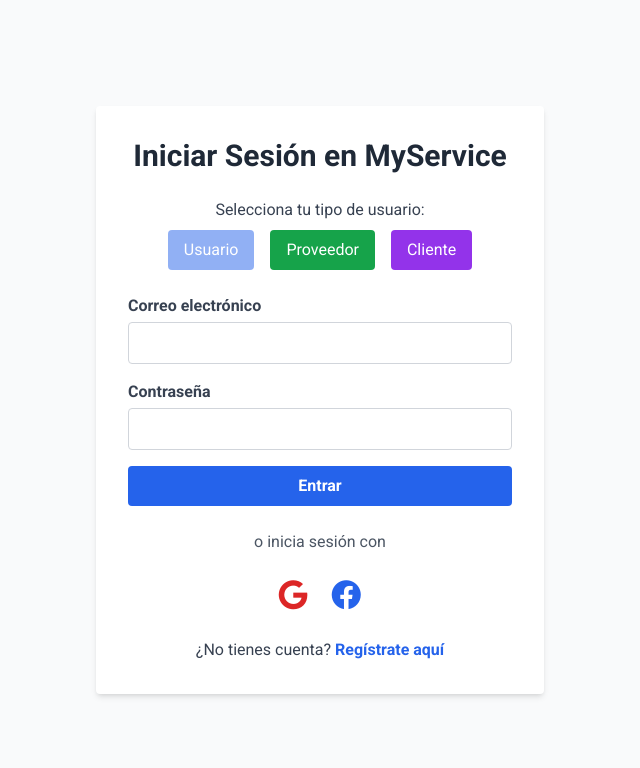
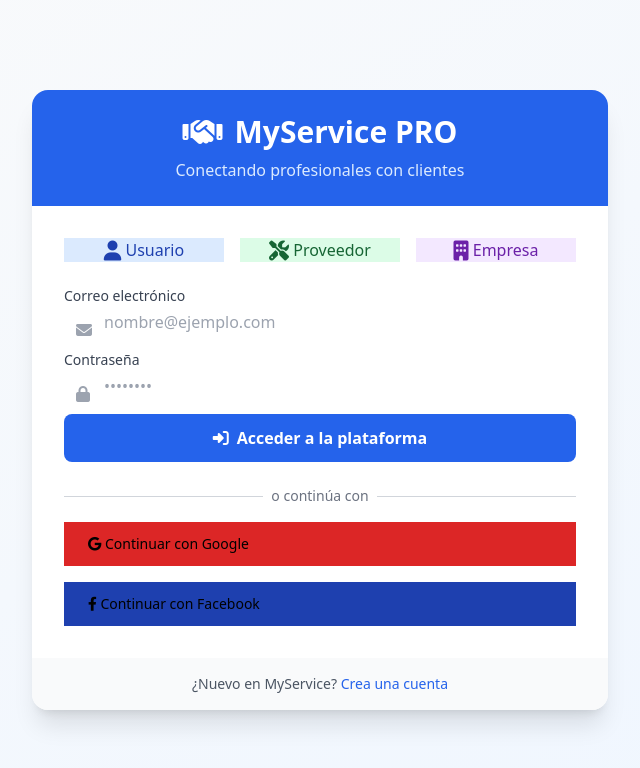
Before and after one commit to gustavosis/blackboxai-1745446833052, a website: page myservice/public/index.html in a window 1280 px wide. Shown: the whole page, without its empty margins (320-960 px from the left). Drawn offline with nearby package versions, Linux system fonts and the light colour scheme.

Commit message:
Add myservice/public/index.html 1745455737054

```diff
--- a/myservice/public/index.html
+++ b/myservice/public/index.html
@@ -1,119 +1,154 @@
 <!DOCTYPE html>
 <html lang="es">
 <head>
-  <meta charset="UTF-8" />
-  <meta name="viewport" content="width=device-width, initial-scale=1" />
-  <title>MyService - Inicio de Sesión</title>
+  <meta charset="UTF-8">
+  <meta name="viewport" content="width=device-width, initial-scale=1.0">
+  <title>MyService - Plataforma de Servicios</title>
+
+  <!-- Tailwind CSS + Google Fonts -->
   <script src="https://cdn.tailwindcss.com"></script>
-  <link href="https://fonts.googleapis.com/css2?family=Roboto:wght@400;700&display=swap" rel="stylesheet" />
-  <link rel="stylesheet" href="https://cdnjs.cloudflare.com/ajax/libs/font-awesome/6.0.0-beta3/css/all.min.css" />
+  <link href="https://fonts.googleapis.com/css2?family=Inter:wght@400;600;700&display=swap" rel="stylesheet">
+
+  <!-- Iconos -->
+  <link rel="stylesheet" href="https://cdnjs.cloudflare.com/ajax/libs/font-awesome/6.4.0/css/all.min.css">
+
   <style>
-    body {
-      font-family: 'Roboto', sans-serif;
-    }
+    [x-cloak] { display: none !important; }
+    .animate-pulse { animation: pulse 2s cubic-bezier(0.4, 0, 0.6, 1) infinite; }
+    @keyframes pulse { 0%, 100% { opacity: 1; } 50% { opacity: .5; } }
   </style>
 </head>
-<body class="bg-gray-50 min-h-screen flex flex-col justify-center items-center">
-  <div class="bg-white p-8 rounded shadow-md w-full max-w-md">
-    <h1 class="text-3xl font-bold mb-6 text-center text-gray-800">Iniciar Sesión en MyService</h1>
-    <div class="mb-6 text-center">
-      <p class="text-gray-700 mb-2">Selecciona tu tipo de usuario:</p>
-      <div class="flex justify-center space-x-4">
-        <button id="userBtn" class="px-4 py-2 bg-blue-600 text-white rounded hover:bg-blue-700 transition">Usuario</button>
-        <button id="providerBtn" class="px-4 py-2 bg-green-600 text-white rounded hover:bg-green-700 transition">Proveedor</button>
-        <button id="clientBtn" class="px-4 py-2 bg-purple-600 text-white rounded hover:bg-purple-700 transition">Cliente</button>
+<body class="font-inter bg-gradient-to-br from-gray-50 to-blue-50 min-h-screen flex items-center justify-center p-4">
+  <div class="w-full max-w-xl bg-white rounded-2xl shadow-xl overflow-hidden">
+    <!-- Header -->
+    <div class="bg-blue-600 p-6 text-center">
+      <div class="inline-flex items-center space-x-3">
+        <i class="fas fa-handshake fa-2x text-white"></i>
+        <h1 class="text-3xl font-bold text-white">MyService PRO</h1>
+      </div>
+      <p class="mt-2 text-blue-100">Conectando profesionales con clientes</p>
+    </div>
+
+    <!-- Contenido Principal -->
+    <div class="p-8 space-y-6">
+      <!-- Selector de Rol -->
+      <div class="grid grid-cols-3 gap-4">
+        <button data-role="user" class="role-btn bg-blue-100 text-blue-800">
+          <i class="fas fa-user fa-lg mb-2"></i>
+          Usuario
+        </button>
+        <button data-role="provider" class="role-btn bg-green-100 text-green-800">
+          <i class="fas fa-tools fa-lg mb-2"></i>
+          Proveedor
+        </button>
+        <button data-role="client" class="role-btn bg-purple-100 text-purple-800">
+          <i class="fas fa-building fa-lg mb-2"></i>
+          Empresa
+        </button>
+      </div>
+
+      <!-- Formulario de Login -->
+      <form id="loginForm" class="space-y-4">
+        <div>
+          <label class="block text-sm font-medium text-gray-700 mb-1">Correo electrónico</label>
+          <div class="relative">
+            <input type="email" required
+                   class="auth-input peer pl-10"
+                   placeholder="nombre@ejemplo.com">
+            <i class="fas fa-envelope absolute left-3 top-3 text-gray-400 peer-focus:text-blue-500"></i>
           </div>
         </div>
 
-    <form id="loginForm" class="space-y-4">
         <div>
-        <label for="email" class="block text-gray-700 font-semibold mb-1">Correo electrónico</label>
-        <input type="email" id="email" name="email" required class="w-full border border-gray-300 rounded px-3 py-2 focus:outline-none focus:ring-2 focus:ring-blue-500" autocomplete="email" />
+          <label class="block text-sm font-medium text-gray-700 mb-1">Contraseña</label>
+          <div class="relative">
+            <input type="password" required
+                   class="auth-input peer pl-10"
+                   placeholder="••••••••">
+            <i class="fas fa-lock absolute left-3 top-3 text-gray-400 peer-focus:text-blue-500"></i>
           </div>
-      <div>
-        <label for="password" class="block text-gray-700 font-semibold mb-1">Contraseña</label>
-        <input type="password" id="password" name="password" required class="w-full border border-gray-300 rounded px-3 py-2 focus:outline-none focus:ring-2 focus:ring-blue-500" autocomplete="current-password" />
         </div>
-      <button type="submit" class="w-full bg-blue-600 text-white py-2 rounded hover:bg-blue-700 transition font-semibold">Entrar</button>
+
+        <button type="submit"
+                class="w-full bg-blue-600 hover:bg-blue-700 text-white font-semibold py-3 rounded-lg transition-all flex items-center justify-center">
+          <i class="fas fa-sign-in-alt mr-2"></i>
+          Acceder a la plataforma
+        </button>
       </form>
 
-    <div class="my-6 text-center text-gray-600">o inicia sesión con</div>
+      <!-- OAuth Social -->
+      <div class="space-y-4">
+        <div class="relative">
+          <div class="absolute inset-0 flex items-center">
+            <div class="w-full border-t border-gray-300"></div>
+          </div>
+          <div class="relative flex justify-center text-sm">
+            <span class="px-2 bg-white text-gray-500">o continúa con</span>
+          </div>
+        </div>
 
-    <div class="flex justify-center space-x-6 mb-6">
-      <a id="googleLogin" href="/auth/google" aria-label="Iniciar sesión con Google" class="text-red-600 hover:text-red-800 text-3xl">
+        <div class="flex flex-col space-y-4 w-full">
+          <a href="/auth/google" class="social-btn bg-red-600 hover:bg-red-700 px-6 py-3 text-sm gap-3">
             <i class="fab fa-google"></i>
+            <span>Continuar con Google</span>
           </a>
-      <a id="facebookLogin" href="/auth/facebook" aria-label="Iniciar sesión con Facebook" class="text-blue-600 hover:text-blue-800 text-3xl">
-        <i class="fab fa-facebook"></i>
+          <a href="/auth/facebook" class="social-btn bg-blue-800 hover:bg-blue-900 px-6 py-3 text-sm gap-3">
+            <i class="fab fa-facebook-f"></i>
+            <span>Continuar con Facebook</span>
           </a>
         </div>
+      </div>
+    </div>
 
-    <div class="text-center text-gray-700">
-      ¿No tienes cuenta?
-      <a href="#" id="registerLink" class="text-blue-600 hover:text-blue-800 font-semibold">Regístrate aquí</a>
+    <!-- Footer -->
+    <div class="bg-gray-50 p-4 text-center text-sm text-gray-600">
+      ¿Nuevo en MyService?
+      <a href="/registro" class="text-blue-600 hover:text-blue-800 font-medium">Crea una cuenta</a>
     </div>
   </div>
 
   <script>
-    let selectedUserType = 'user';
+    document.addEventListener('DOMContentLoaded', () => {
+      // Gestión de roles
+      const roleButtons = document.querySelectorAll('[data-role]');
+      let selectedRole = 'user';
 
-    const userBtn = document.getElementById('userBtn');
-    const providerBtn = document.getElementById('providerBtn');
-    const clientBtn = document.getElementById('clientBtn');
-    const loginForm = document.getElementById('loginForm');
-    const registerLink = document.getElementById('registerLink');
+      roleButtons.forEach(btn => {
+        btn.addEventListener('click', (e) => {
+          e.preventDefault();
+          selectedRole = btn.dataset.role;
+          roleButtons.forEach(b => b.classList.remove('ring-2', 'ring-blue-500'));
+          btn.classList.add('ring-2', 'ring-blue-500');
+        });
+      });
 
-    function updateUserType(type) {
-      selectedUserType = type;
-      userBtn.classList.remove('opacity-50');
-      providerBtn.classList.remove('opacity-50');
-      clientBtn.classList.remove('opacity-50');
-      if (type === 'user') userBtn.classList.add('opacity-50');
-      else if (type === 'provider') providerBtn.classList.add('opacity-50');
-      else if (type === 'client') clientBtn.classList.add('opacity-50');
-    }
-
-    userBtn.addEventListener('click', () => updateUserType('user'));
-    providerBtn.addEventListener('click', () => updateUserType('provider'));
-    clientBtn.addEventListener('click', () => updateUserType('client'));
-
-    updateUserType('user');
-
-    loginForm.addEventListener('submit', async (e) => {
+      // Validación de formulario
+      document.getElementById('loginForm').addEventListener('submit', async (e) => {
         e.preventDefault();
-      const email = loginForm.email.value.trim();
-      const password = loginForm.password.value.trim();
-      if (!email || !password) return alert('Por favor, completa todos los campos.');
+        const formData = new FormData(e.target);
+        const data = {
+          email: formData.get('email'),
+          password: formData.get('password'),
+          role: selectedRole
+        };
 
         try {
           const response = await fetch('/auth/login', {
             method: 'POST',
             headers: { 'Content-Type': 'application/json' },
-          body: JSON.stringify({ email, password, userType: selectedUserType }),
+            body: JSON.stringify(data)
           });
-        if (!response.ok) {
-          const errorData = await response.json();
-          throw new Error(errorData.error || 'Error al iniciar sesión');
-        }
-        const data = await response.json();
-        alert('Inicio de sesión exitoso. Bienvenido, ' + data.username);
-        // Redirect or update UI accordingly
+
+          if (!response.ok) throw new Error(await response.text());
+
+          // Redirección después de login exitoso
+          window.location.href = `/${selectedRole}/dashboard`;
+
         } catch (error) {
-        alert(error.message);
+          alert(`Error: ${error.message}`);
         }
       });
-
-    registerLink.addEventListener('click', (e) => {
-      e.preventDefault();
-      // Redirect to registration page or show registration form
-      alert('Redirigiendo a la página de registro...');
-      // For now, just a placeholder
     });
-  </script>
-  <script>
-    // Adjust OAuth URLs to absolute URLs based on current location origin
-    document.getElementById('googleLogin').href = window.location.origin + '/auth/google';
-    document.getElementById('facebookLogin').href = window.location.origin + '/auth/facebook';
   </script>
 </body>
 </html>
```
Lines whose indentation alone changed are shown as unchanged.
